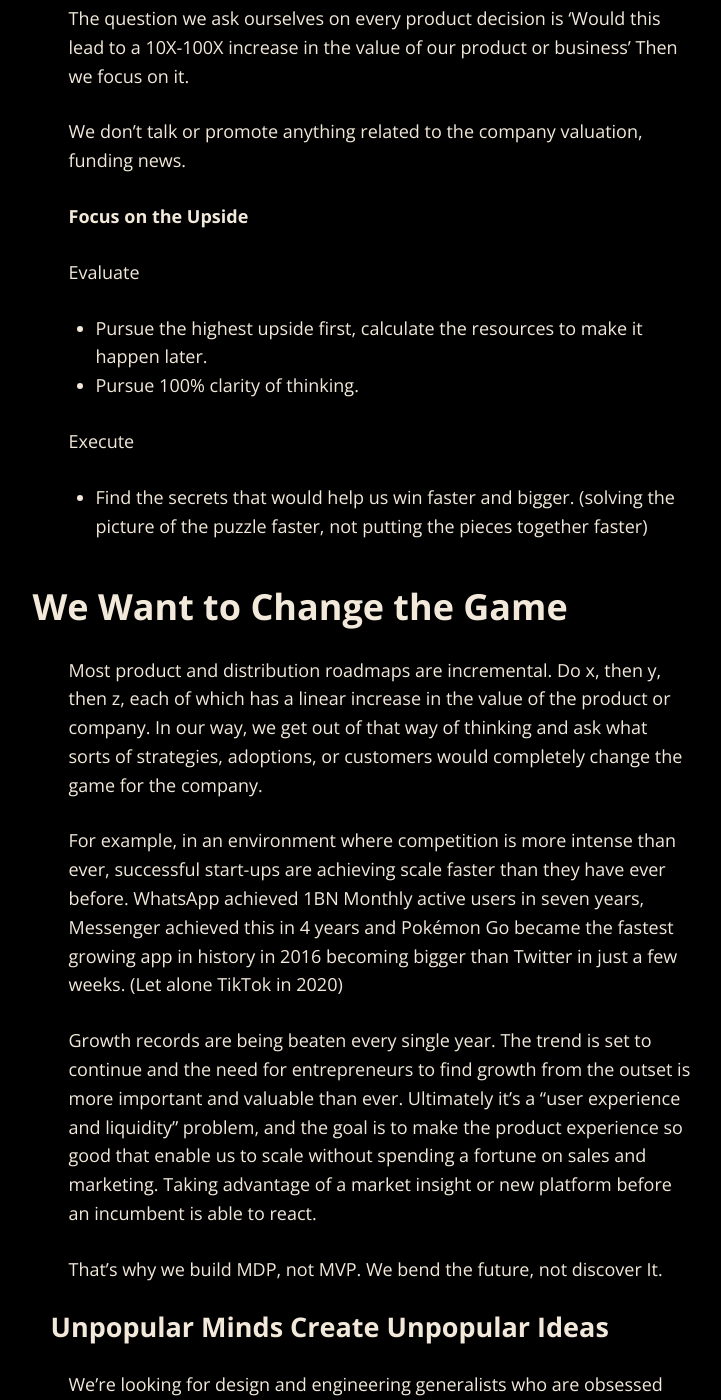
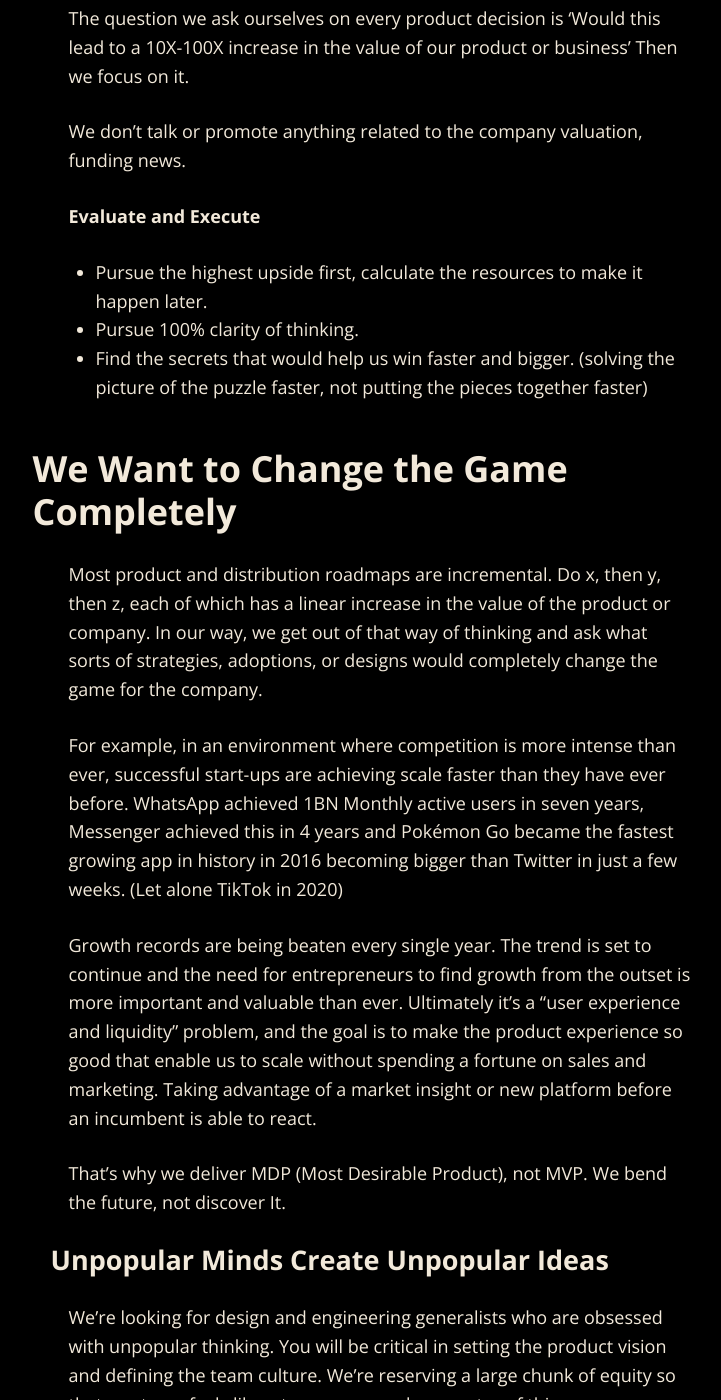
Before and after one commit to tarsmachine/tarsmachine.github.io, a Jekyll site: the page built from index.md, in a window 1280 px wide and 1400 px high, scrolled down 1271 px. Shown: the whole window, without its empty margins (259-980 px from the left). Built offline with Jekyll 4.4.1, drawn with Linux system fonts in a browser that asks for light colours; nearby versions of some CDN libraries.

Commit message:
Update index.md

```diff
--- a/index.md
+++ b/index.md
@@ -23,26 +23,21 @@ The question we ask ourselves on every product decision is ‘Would this lead to
 
 We don’t talk or promote anything related to the company valuation, funding news.
 
-**Focus on the Upside**
-
-Evaluate
+**Evaluate and Execute**
 
 - Pursue the highest upside first, calculate the resources to make it happen later.
 - Pursue 100% clarity of thinking.
-
-Execute
-
 - Find the secrets that would help us win faster and bigger. (solving the picture of the puzzle faster, not putting the pieces together faster)
 
-### We Want to Change the Game
+### We Want to Change the Game Completely
 
-Most product and distribution roadmaps are incremental. Do x, then y, then z, each of which has a linear increase in the value of the product or company. In our way, we get out of that way of thinking and ask what sorts of strategies, adoptions, or customers would completely change the game for the company.
+Most product and distribution roadmaps are incremental. Do x, then y, then z, each of which has a linear increase in the value of the product or company. In our way, we get out of that way of thinking and ask what sorts of strategies, adoptions, or designs would completely change the game for the company.
 
 For example, in an environment where competition is more intense than ever, successful start-ups are achieving scale faster than they have ever before. WhatsApp achieved 1BN Monthly active users in seven years, Messenger achieved this in 4 years and Pokémon Go became the fastest growing app in history in 2016 becoming bigger than Twitter in just a few weeks. (Let alone TikTok in 2020)
 
 Growth records are being beaten every single year. The trend is set to continue and the need for entrepreneurs to find growth from the outset is more important and valuable than ever. Ultimately it’s a “user experience and liquidity” problem, and the goal is to make the product experience so good that enable us to scale without spending a fortune on sales and marketing. Taking advantage of a market insight or new platform before an incumbent is able to react.
 
-That’s why we build MDP, not MVP. We bend the future, not discover It.
+That’s why we deliver MDP (Most Desirable Product), not MVP. We bend the future, not discover It.
 
 
 #### Unpopular Minds Create Unpopular Ideas
```
